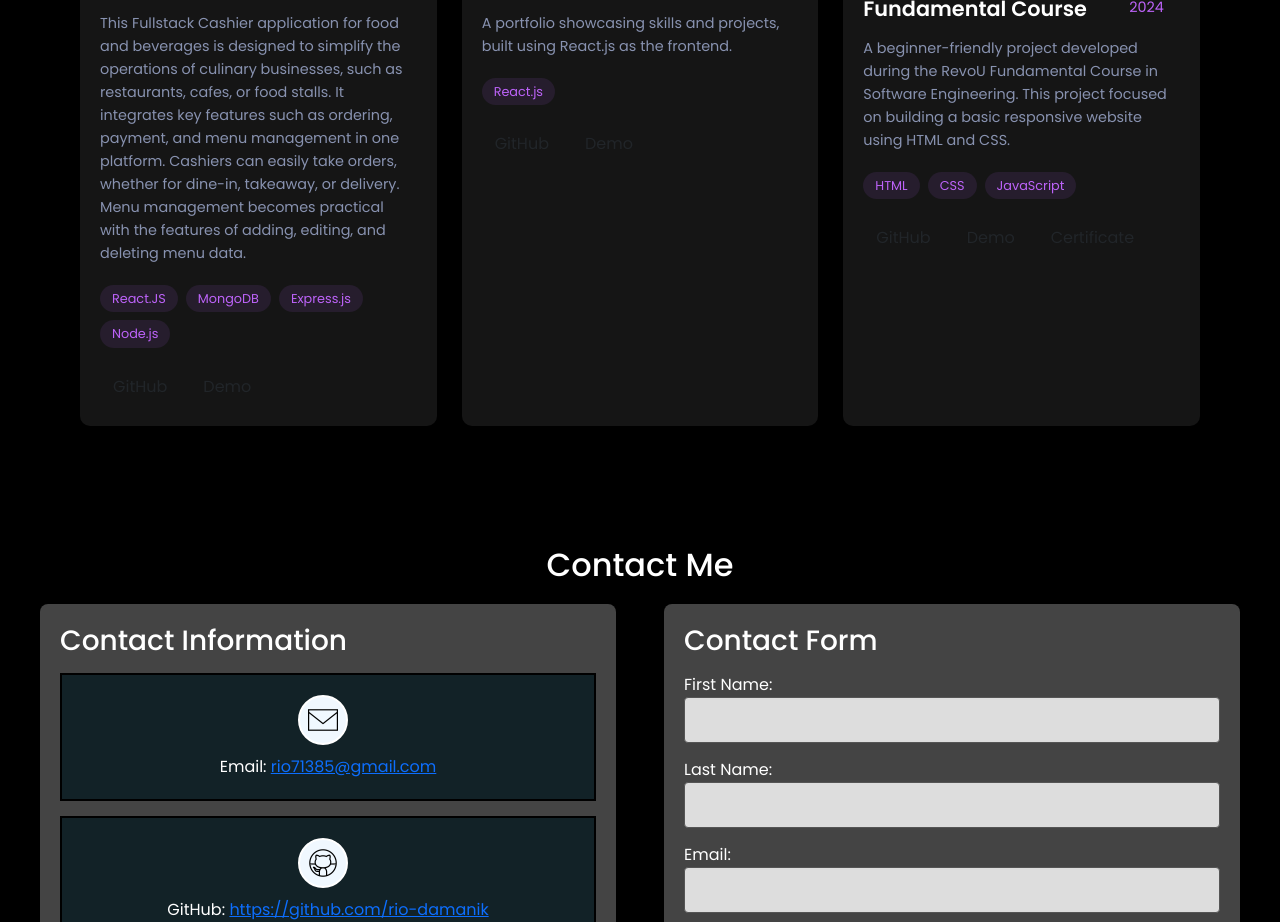
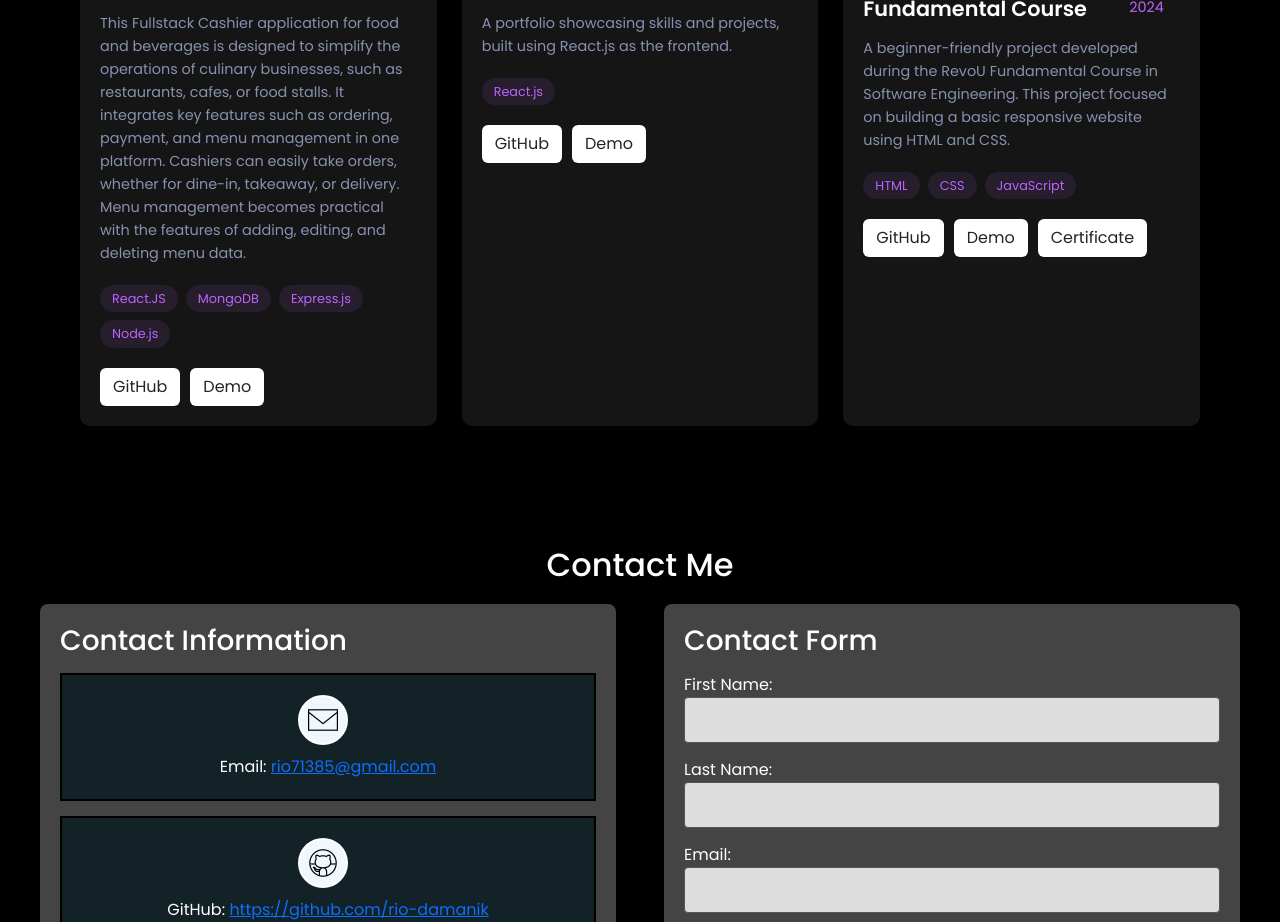
Before and after one commit to rio-damanik/react-portofolios, a React (Create React App) app: page / in a window 1280 px wide. Shown: the part 2460-3382 px from the top of the page. Built offline with nearby package versions, Linux system fonts and the light colour scheme.

Commit message:
update project

```diff
--- a/src/components/ProjectMe/ProjectMe.css
+++ b/src/components/ProjectMe/ProjectMe.css
@@ -254,19 +254,19 @@
   cursor: pointer;
   transition: all 0.3s cubic-bezier(0.68, -0.55, 0.265, 1.55);
   border: none;
-  background-color: #ffffff;
-  color: #000000;
+  background: white;
+  color: purple;
 }
 
 .btn:hover {
   transform: scale(1.15);
   box-shadow: 0 0 15px rgba(189, 99, 249, 0.3);
-  background: #ffffff;
+  background: white;
   color: #bd63f9;
 }
 
 .btn[href="#"] {
-  background-color: #222222 !important;
+  background-color: #ffffff;
   color: #666666 !important;
   cursor: not-allowed;
   opacity: 0.7;
@@ -278,32 +278,32 @@
 }
 
 .btn-github {
-  background-color: #ffffff;
-  color: #000000;
+  background: white !important;
+  color: purple;
 }
 
 .btn-github:hover {
-  background: #ffffff;
+  background: white;
   color: #bd63f9;
 }
 
 .btn-demo {
-  background-color: #ffffff;
-  color: #000000;
+  background: white !important;
+  color: purple;
 }
 
 .btn-demo:hover {
-  background: #ffffff;
+  background: white;
   color: #bd63f9;
 }
 
 .btn-certificate {
-  background-color: #ffffff;
-  color: #000000;
+  background: white !important;
+  color: purple;
 }
 
 .btn-certificate:hover {
-  background: #ffffff;
+  background: white;
   color: #bd63f9;
 }
 
```
